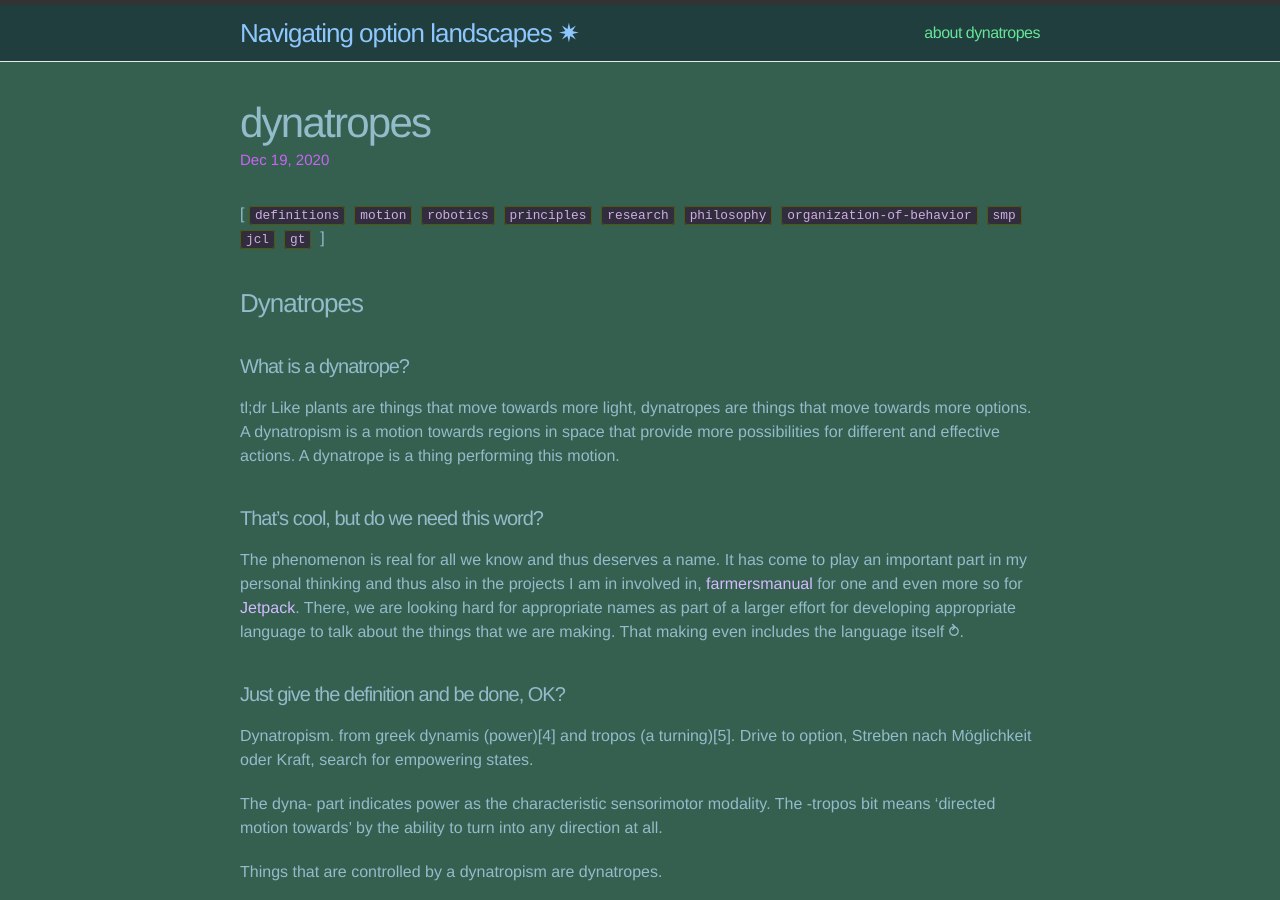
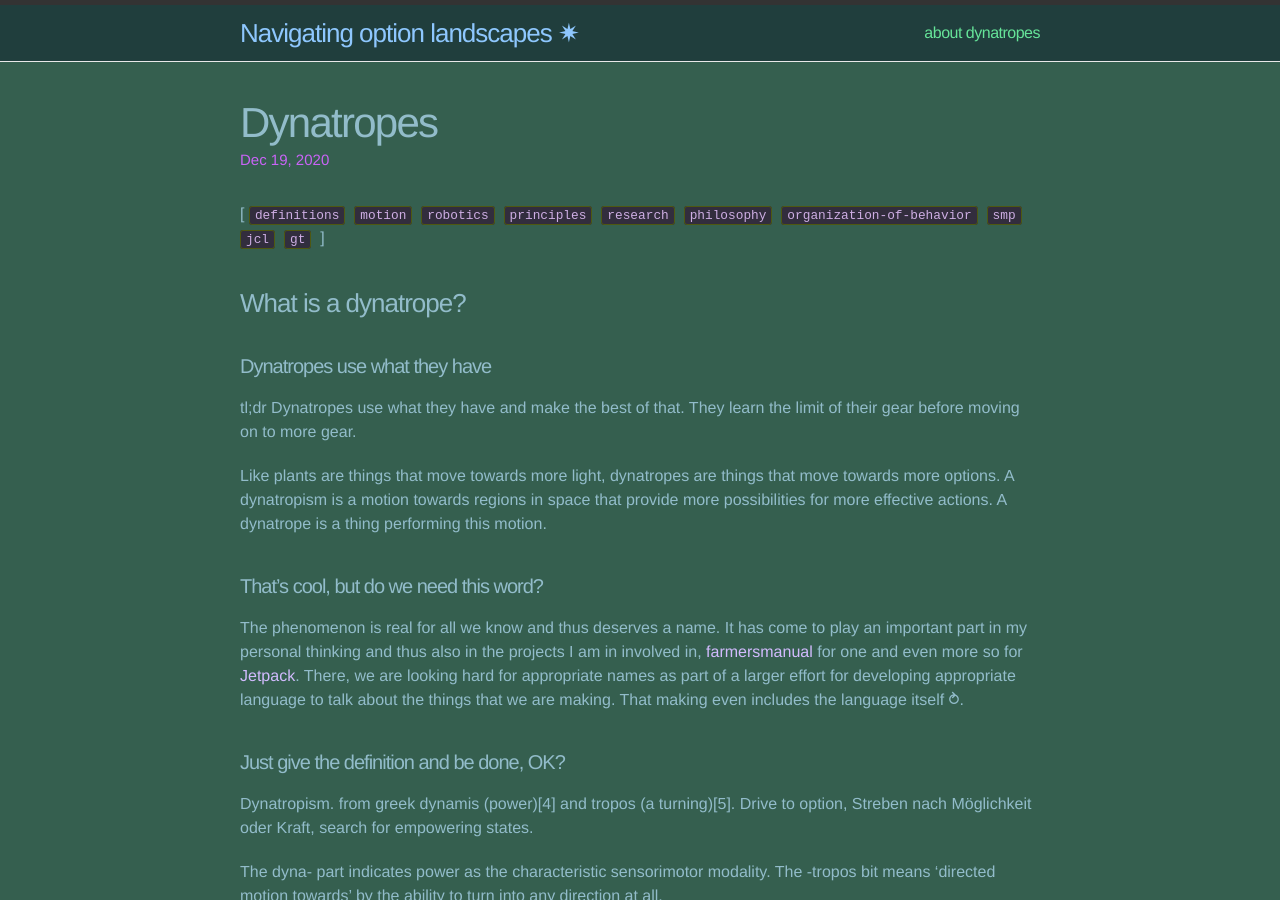
Before and after one commit to x75/x75.github.io, a Jekyll site: the page built from _posts/2020-12-19-dynatropes.md, in a window 1280 px wide and 900 px high. Built offline with Jekyll 4.4.1, drawn with Linux system fonts in a browser that asks for light colours; comment, search, counter and statistics services are not loaded.

Commit message:
updating tl;dr use what you have

```diff
--- a/_posts/2020-12-19-dynatropes.md
+++ b/_posts/2020-12-19-dynatropes.md
@@ -1,18 +1,21 @@
 ---
 layout: post
-title: dynatropes
+title: Dynatropes
 comments: true
 tags: definitions motion robotics principles research philosophy organization-of-behavior smp jcl gt
 ---
 
-### Dynatropes
+### What is a dynatrope?
 
-#### What is a dynatrope?
+#### Dynatropes use what they have
 
-tl;dr Like plants are things that move towards more light, dynatropes
-are things that move towards more options. A dynatropism is a motion
-towards regions in space that provide more possibilities for different
-and effective actions. A dynatrope is a thing performing this motion.
+tl;dr Dynatropes use what they have and make the best of that. They learn
+the limit of their gear before moving on to more gear.
+
+Like plants are things that move towards more light, dynatropes are
+things that move towards more options. A dynatropism is a motion
+towards regions in space that provide more possibilities for more
+effective actions. A dynatrope is a thing performing this motion.
 
 #### That's cool, but do we need this word?
 
```
